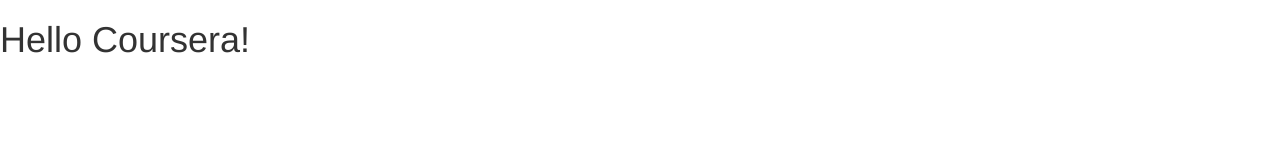
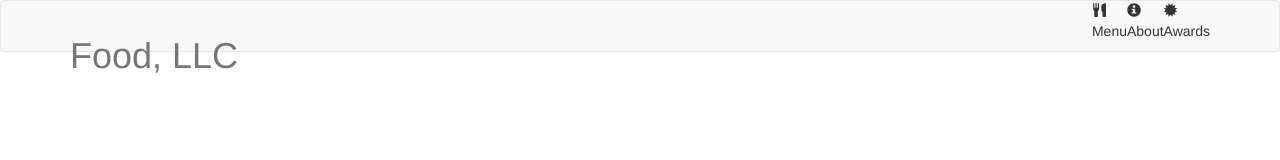
Before and after one commit to ruizryag/co-htcsjs-M3, a plain HTML site: page index.html in a window 1280 px wide. Drawn offline with Linux system fonts and the light colour scheme.

Commit message:
new changes

```diff
--- a/index.html
+++ b/index.html
@@ -4,21 +4,57 @@
     <meta charset="utf-8">
     <meta http-equiv="X-UA-Compatible" content="IE=edge">
     <meta name="viewport" content="width=device-width, initial-scale=1">
-
-    <!-- HTML5 shim and Respond.js for IE8 support of HTML5 elements and media queries -->
-    <!-- WARNING: Respond.js doesn't work if you view the page via file:// -->
-    <!--[if lt IE 9]>
-      <script src="https://oss.maxcdn.com/html5shiv/3.7.2/html5shiv.min.js"></script>
-      <script src="https://oss.maxcdn.com/respond/1.4.2/respond.min.js"></script>
-    <![endif]-->
-
-    <title>Boostrap Starter Page</title>
+    <title>Module 3 Assignment - Yago Ruiz</title>
     <link rel="stylesheet" href="css/bootstrap.min.css">
     <link rel="stylesheet" href="css/styles.css">
   </head>
+
 <body>
 
-  <h1>Hello Coursera!</h1>
+<!-- Header -->
+  <header>
+    <nav id="header-nav" class="navbar navbar-default">
+      <div class="container">
+        <div class="navbar-header">
+
+          <div class="navbar-brand">
+            <h1>Food, LLC</h1>
+          </div>
+
+          <button type="button" class="navbar-toggle collapsed" data-toggle="collapse" data-target="#collapsable-nav" aria-expanded="false">
+            <span class="sr-only">Toggle navigation</span>
+            <span class="icon-bar"></span>
+            <span class="icon-bar"></span>
+            <span class="icon-bar"></span>
+          </button>
+        </div>
+
+        <div id="collapsable-nav" class="collapse navbar-collapse">
+           <ul id="nav-list" class="nav navbar-nav navbar-right">
+            <li>
+                <span class="glyphicon glyphicon-cutlery"></span><br class="hidden-xs"> Menu</a>
+            </li>
+            <li>
+                <span class="glyphicon glyphicon-info-sign"></span><br class="hidden-xs"> About</a>
+            </li>
+            <li>
+                <span class="glyphicon glyphicon-certificate"></span><br class="hidden-xs"> Awards</a>
+            </li>
+          </ul><!-- #nav-list -->
+        </div><!-- .collapse .navbar-collapse -->
+      </div><!-- .container -->
+    </nav><!-- #header-nav -->
+  </header> <!-- end Header -->
+
+
+	<div class="row">
+		<div class="container">
+
+
+		</div>
+	</div>
+
+
 
   <!-- jQuery (Bootstrap JS plugins depend on it) -->
   <script src="js/jquery-1.11.3.min.js"></script>
```
